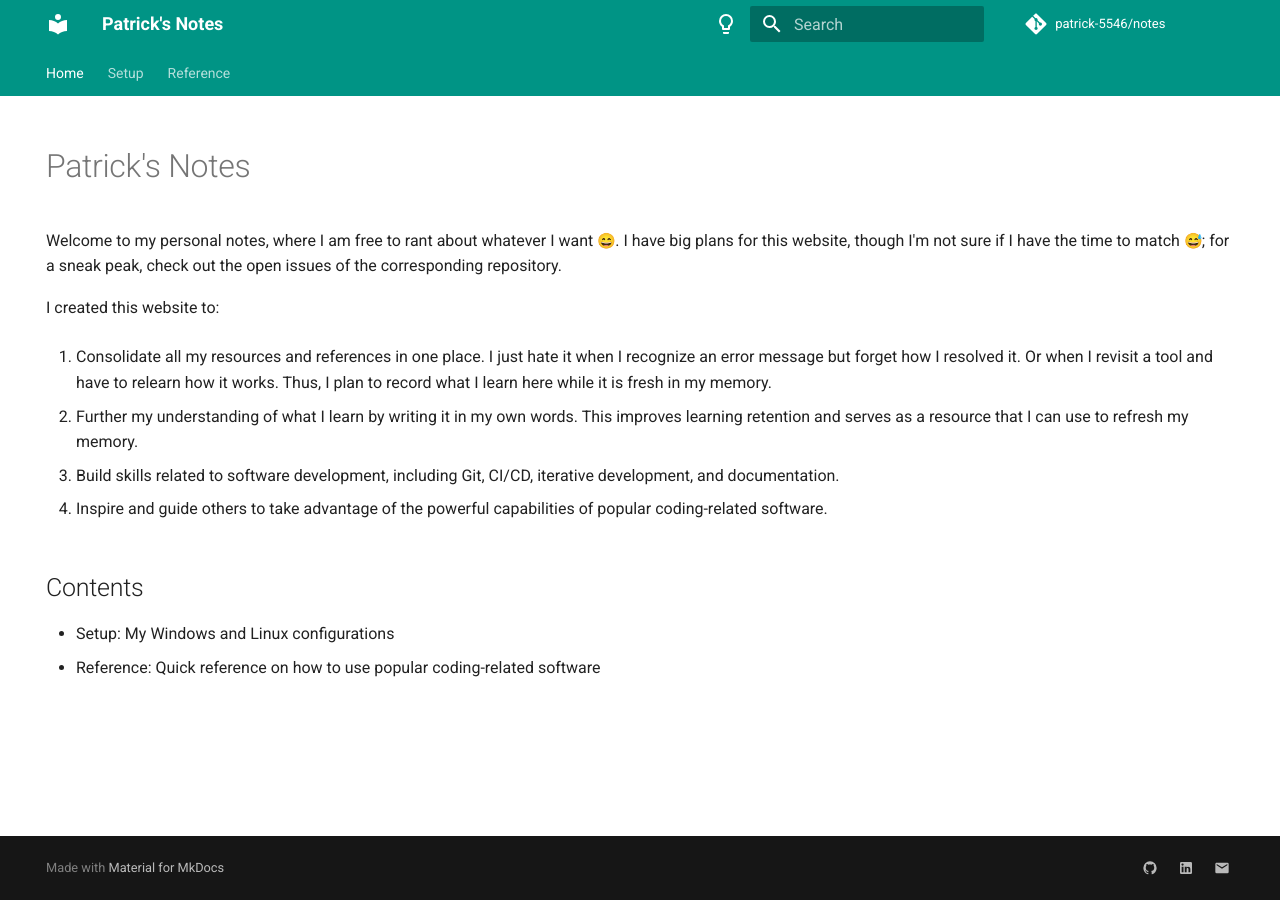
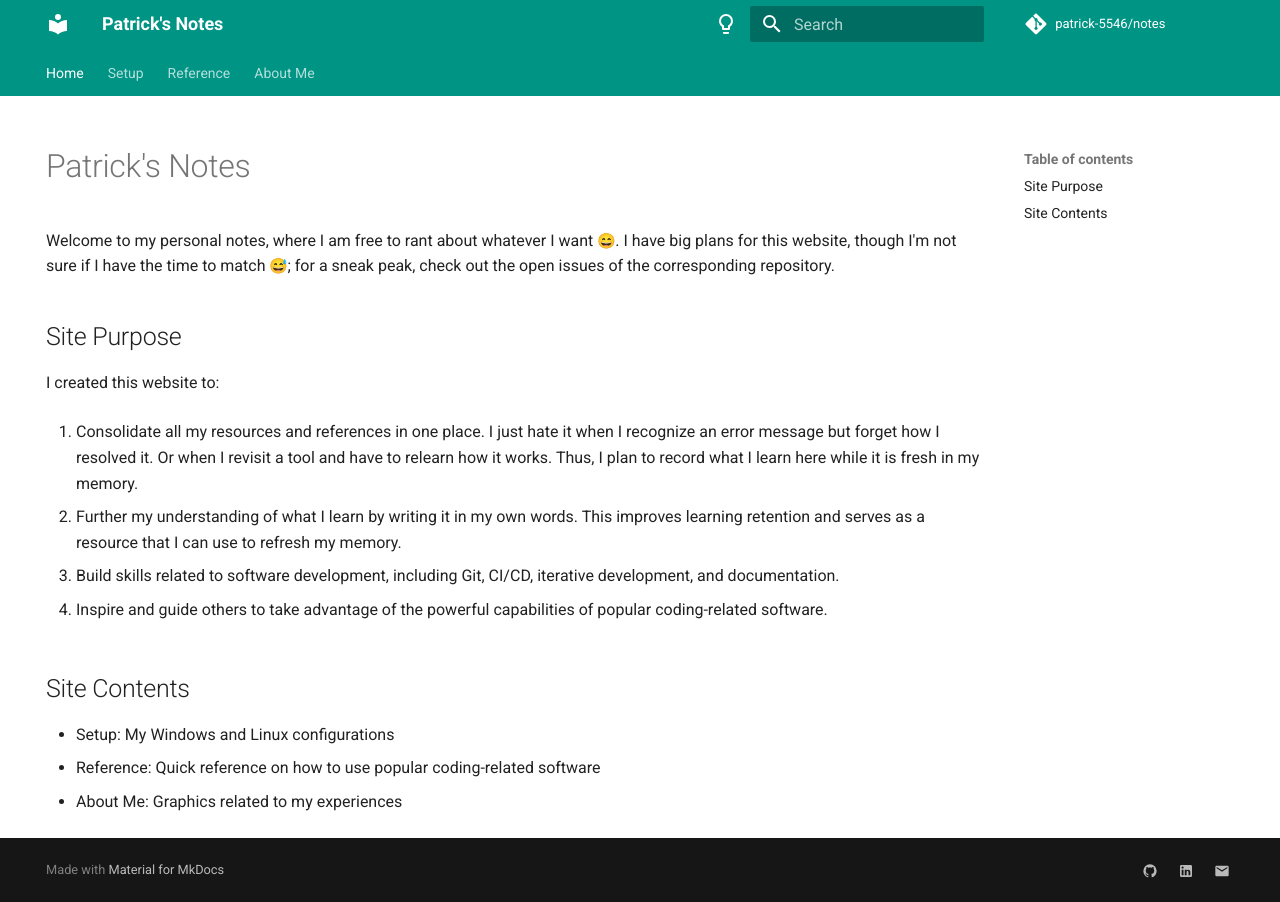
Before and after one commit to patrick-5546/notes, an MkDocs documentation site: the page built from docs/index.md, in a window 1280 px wide. Built offline with MkDocs 1.6.1 and Material for MkDocs 9.7.7, drawn with Linux system fonts in a browser that asks for light colours; emoji names are drawn with the system emoji font; comment, search, counter and statistics services are not loaded.

Commit message:
Add About Me topic and various minor site updates (#15)
* Add About Me topic and various minor site updates

* Add link

```diff
--- a/docs/index.md
+++ b/docs/index.md
@@ -9,6 +8,8 @@ hide:
 Welcome to my personal notes, where I am free to rant about whatever I want :smile:.
 I have big plans for this website, though I'm not sure if I have the time to match :sweat_smile:;
 for a sneak peak, check out the open issues of the corresponding repository.
+
+## Site Purpose
 
 I created this website to:
 
@@ -23,7 +24,8 @@ retention and serves as a resource that I can use to refresh my memory.
 
 4. Inspire and guide others to take advantage of the powerful capabilities of popular coding-related software.
 
-## Contents
+## Site Contents
 
 - Setup: My Windows and Linux configurations
 - Reference: Quick reference on how to use popular coding-related software
+- About Me: Graphics related to my experiences
--- a/mkdocs.yml
+++ b/mkdocs.yml
@@ -106,3 +106,4 @@ nav:
     - SSH: reference/ssh.md
     - Windows Shortcuts: reference/shortcuts.md
     - WSL: reference/wsl.md
+  - About Me: profile.md
```
Also changed, not shown: other parts of docs/index.md (+0 -1 lines), docs/profile.md (added, +16 -0 lines), docs/reference/bookmarks.md (+2 -1 lines), docs/reference/git/git_contributing.md (+2 -1 lines), docs/reference/shortcuts.md (+1 -1 lines), docs/assets/tech_stack_timeline.png (added).
